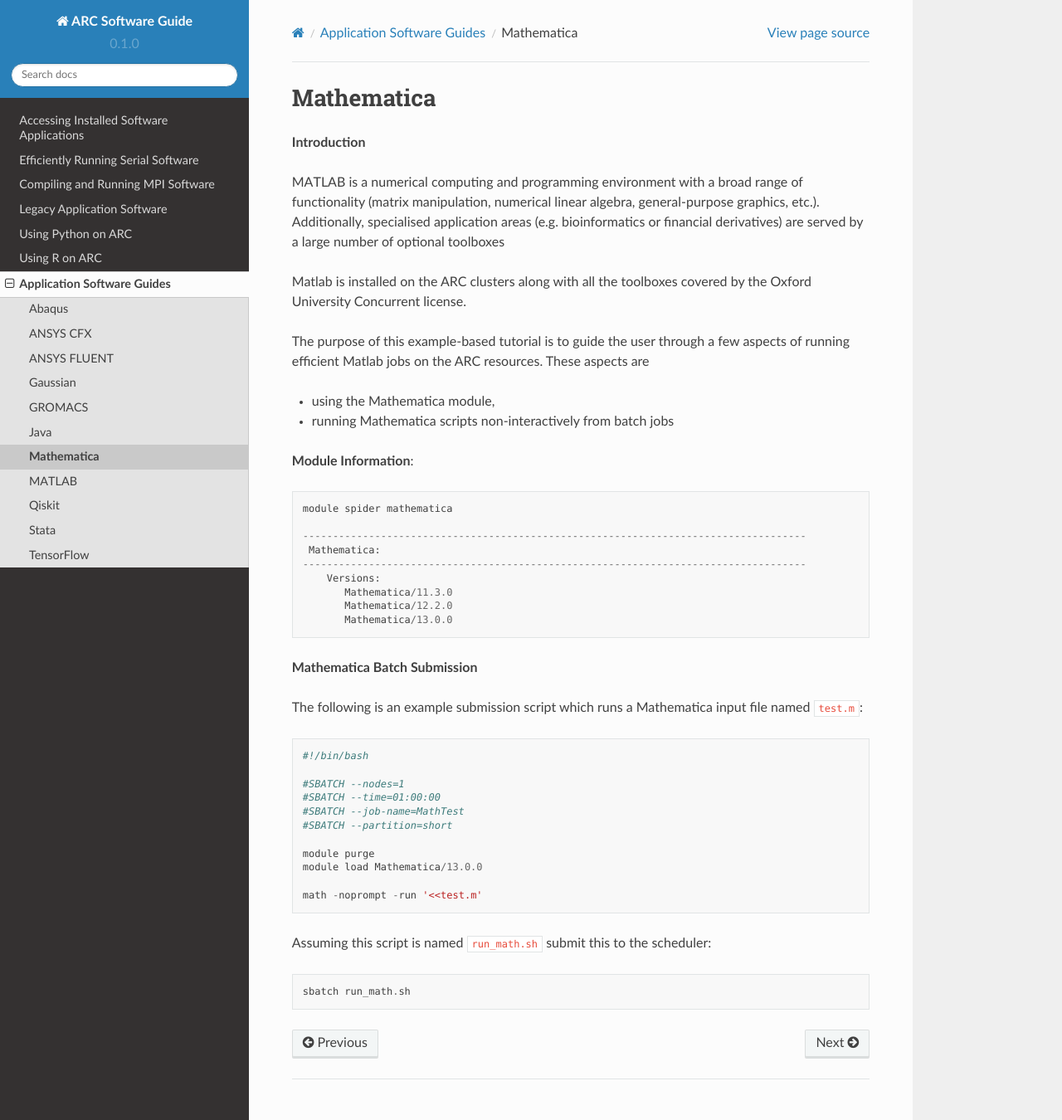
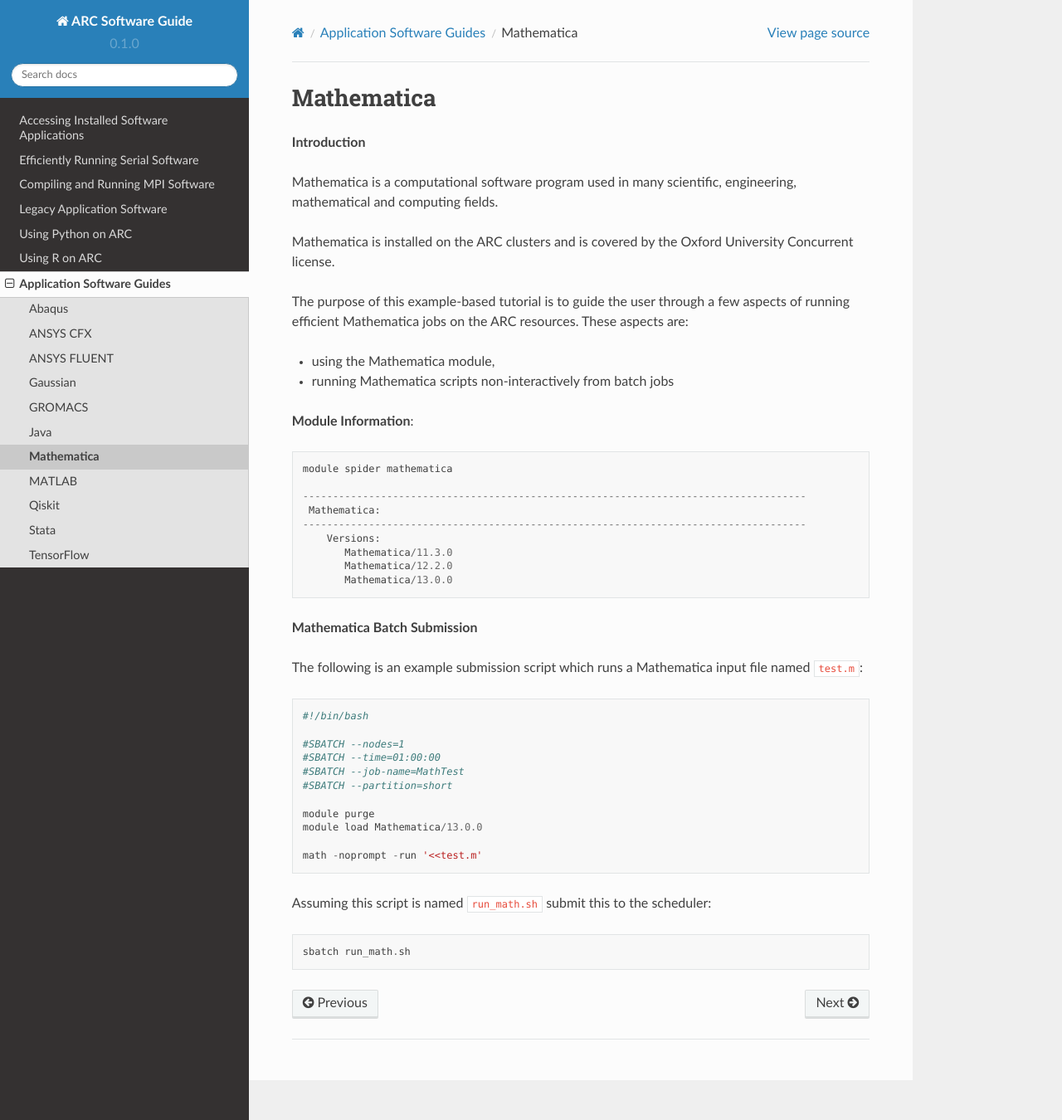
Before and after one commit to oxford-arc/arc-software-guide, a Sphinx documentation site: the page built from docs/source/apps/arc_mathematica.rst, in a window 1280 px wide and 1350 px high. Shown: the whole window at 83% size. Built offline with Sphinx 7.4.7 and the Read the Docs theme 2.0.0, drawn with Linux system fonts in a browser that asks for light colours.

Commit message:
Update arc_mathematica.rst

```diff
--- a/docs/source/apps/arc_mathematica.rst
+++ b/docs/source/apps/arc_mathematica.rst
@@ -3,11 +3,11 @@
 
 **Introduction**
 
-MATLAB is a numerical computing and programming environment with a broad range of functionality (matrix manipulation, numerical linear algebra, general-purpose graphics, etc.).  Additionally, specialised application areas (e.g. bioinformatics or financial derivatives) are served by a large number of optional toolboxes
+Mathematica is a computational software program used in many scientific, engineering, mathematical and computing fields.
 
-Matlab is installed on the ARC clusters along with all the toolboxes covered by the Oxford University Concurrent license.
+Mathematica is installed on the ARC clusters and is covered by the Oxford University Concurrent license.
 
-The purpose of this example-based tutorial is to guide the user through a few aspects of running efficient Matlab jobs on the ARC resources.  These aspects are
+The purpose of this example-based tutorial is to guide the user through a few aspects of running efficient Mathematica jobs on the ARC resources.  These aspects are:
 
 - using the Mathematica module,
 - running Mathematica scripts non-interactively from batch jobs
```
